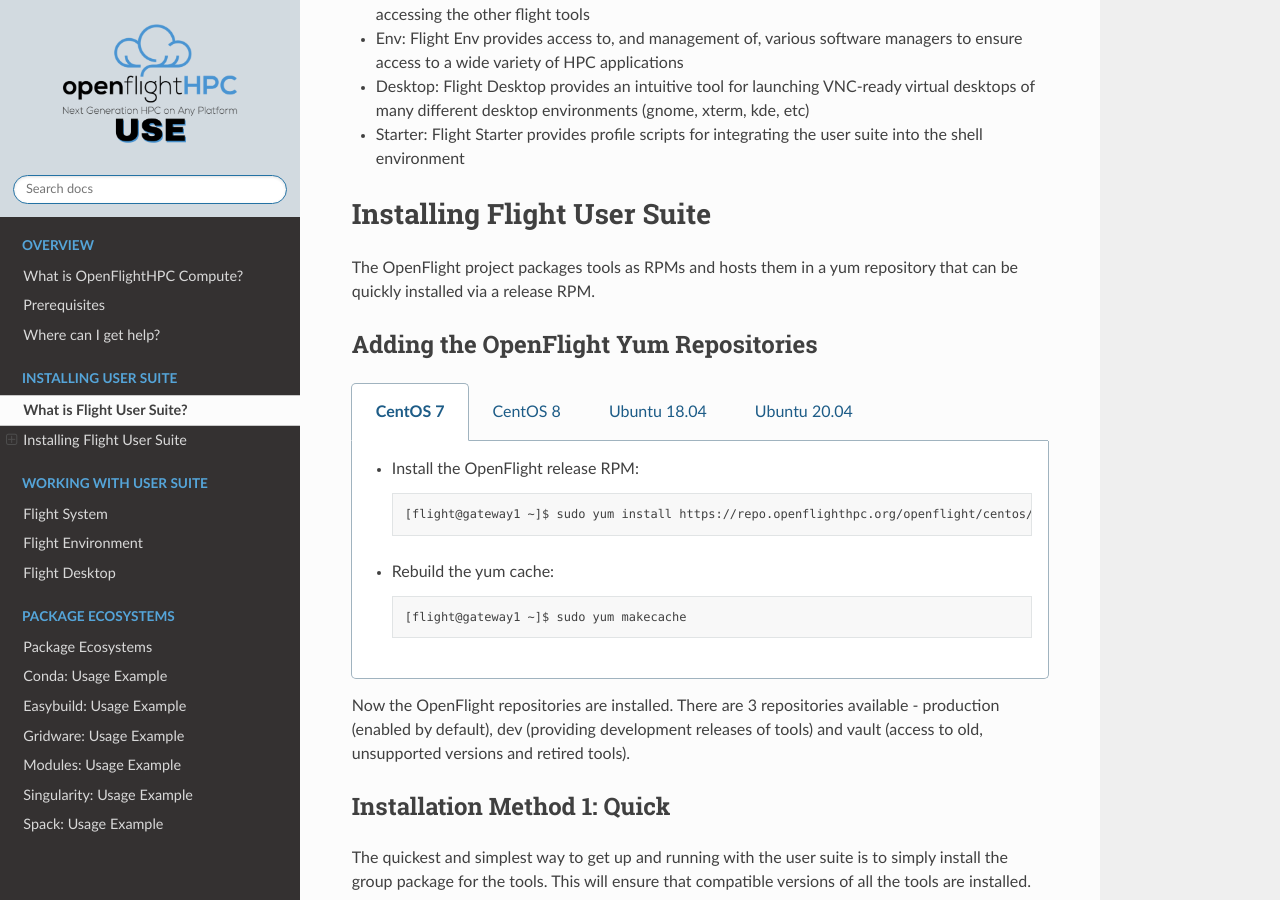
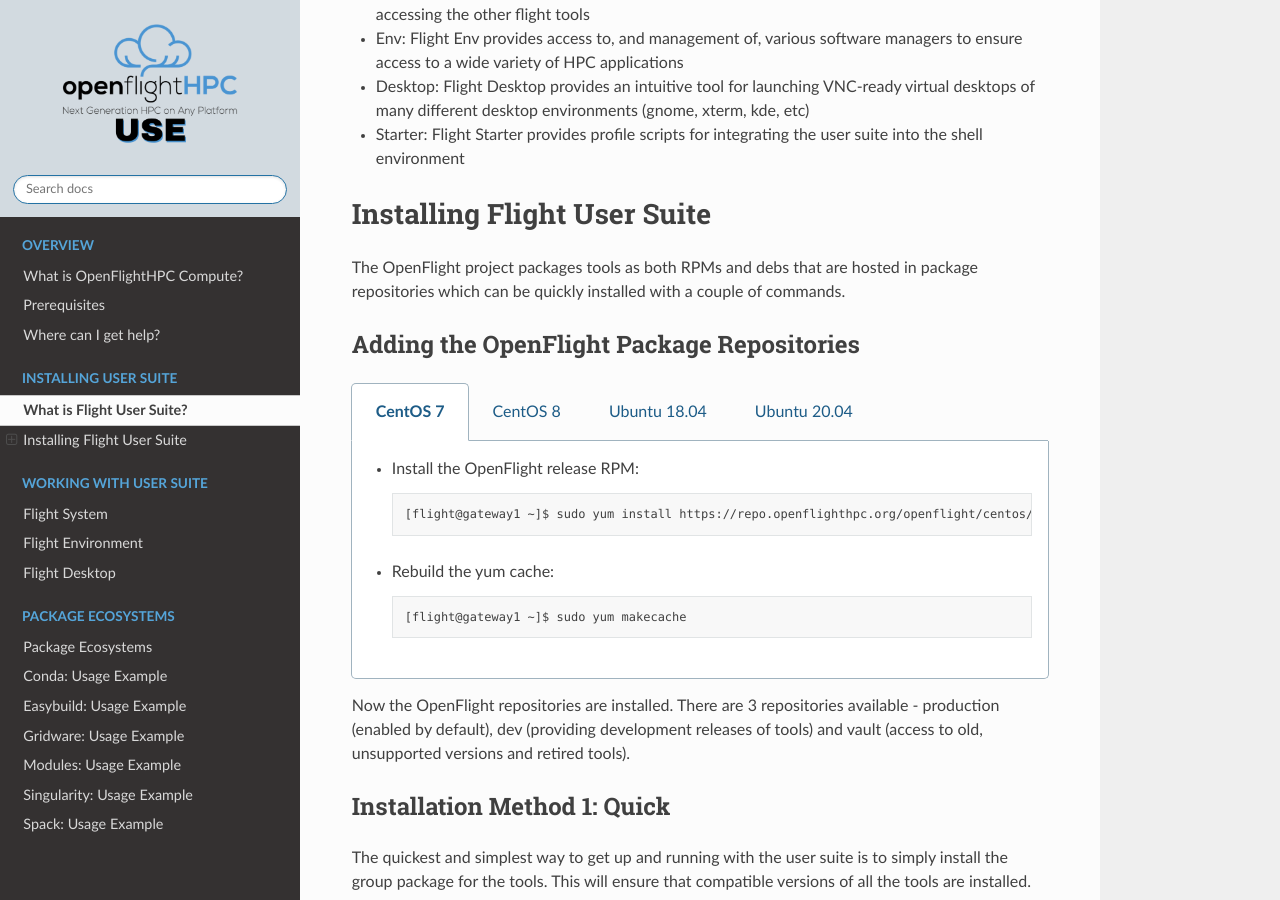
Before and after one commit to openflighthpc/use.openflighthpc.org, a Sphinx documentation site: the page built from docs/source/installing-user-suite/install.rst, in a window 1280 px wide and 900 px high, scrolled down 421 px. Built offline with Sphinx 7.4.7 and the Read the Docs theme 2.0.0, drawn with Linux system fonts in a browser that asks for light colours.

Commit message:
Remove RPM-specific descriptions and title, fix typo

```diff
--- a/docs/source/installing-user-suite/install.rst
+++ b/docs/source/installing-user-suite/install.rst
@@ -17,10 +17,10 @@
 Installing Flight User Suite
 ----------------------------
 
-The OpenFlight project packages tools as RPMs and hosts them in a yum repository that can be quickly installed via a release RPM.
+The OpenFlight project packages tools as both RPMs and debs that are hosted in package repositories which can be quickly installed with a couple of commands.
 
-Adding the OpenFlight Yum Repositories
-^^^^^^^^^^^^^^^^^^^^^^^^^^^^^^^^^^^^^^
+Adding the OpenFlight Package Repositories
+^^^^^^^^^^^^^^^^^^^^^^^^^^^^^^^^^^^^^^^^^^
 
 .. tabs::
 
```
Also changed, not shown: other parts of docs/source/installing-user-suite/install.rst (+1 -1 lines).
